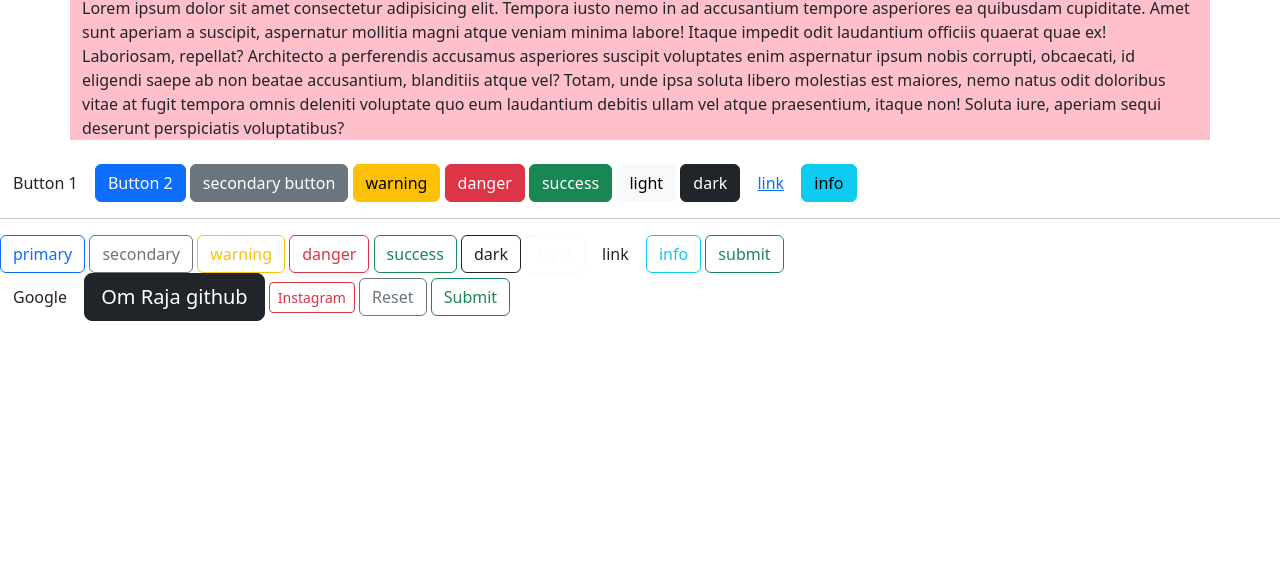
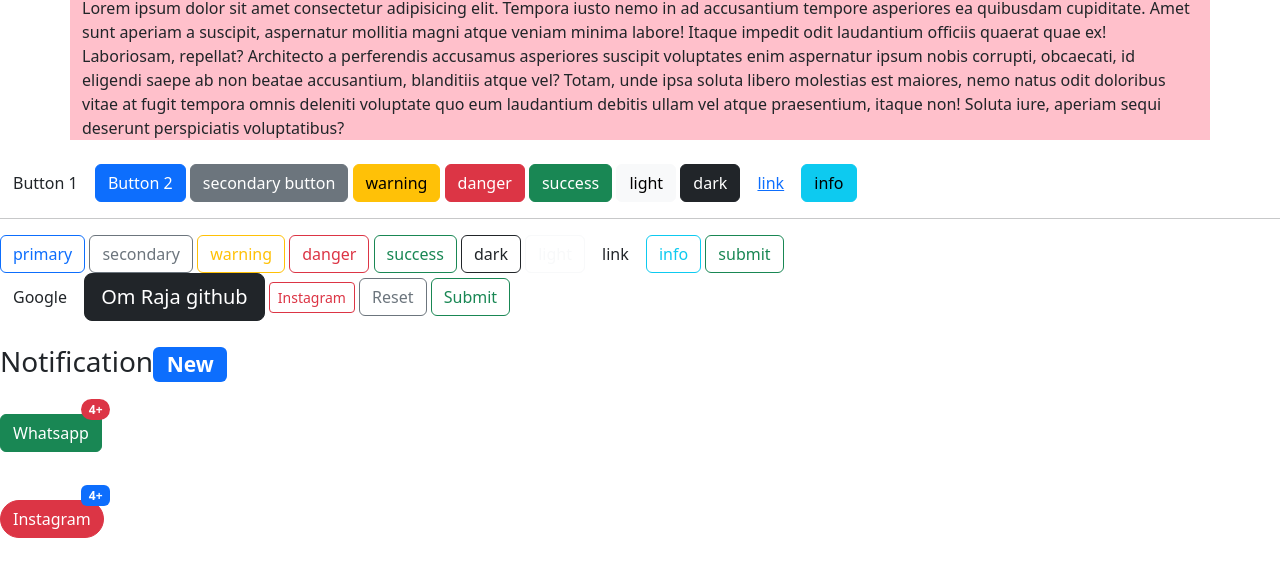
Before and after one commit to Om-Raja/Full-Stack-Development, a plain HTML site: page Day-12/BootstrapBasic.html in a window 1280 px wide. Shown: the part 60-645 px from the top of the page. Drawn offline with nearby package versions, Linux system fonts and the light colour scheme.

Commit message:
added extra buttons and badges for practice code

```diff
--- a/Day-12/BootstrapBasic.html
+++ b/Day-12/BootstrapBasic.html
@@ -48,6 +48,17 @@
 
     <input type="reset" class="btn btn-outline-secondary">
     <input type="submit" class="btn btn-outline-success">
+    <br>
+    <br>
+
+    <!--badge-->
+    <h3>Notification<span class="badge bg-primary">New</span></h3><br>
+    <button class="btn btn-success" style="position:relative">Whatsapp  <span class="badge bg-danger rounded-pill" style="position:absolute; top: -16px; left: 80px;">4+</span></button> <br><br><br>
+
+    <h3 class="btn btn-danger rounded-pill" style="position:relative">Instagram<span style="position: absolute; top: -16px; left: 80px;" class="badge  bg-primary">4+</span></h3> <br> <br> <br>
+
+    <h2 style="display:inline-block">Facebook</h2>
+    <span class="badge rounded-pill text-bg-danger">9+</span>
 
     <script src="https://cdn.jsdelivr.net/npm/bootstrap@5.2.3/dist/js/bootstrap.bundle.min.js"></script>
 </body>
```
